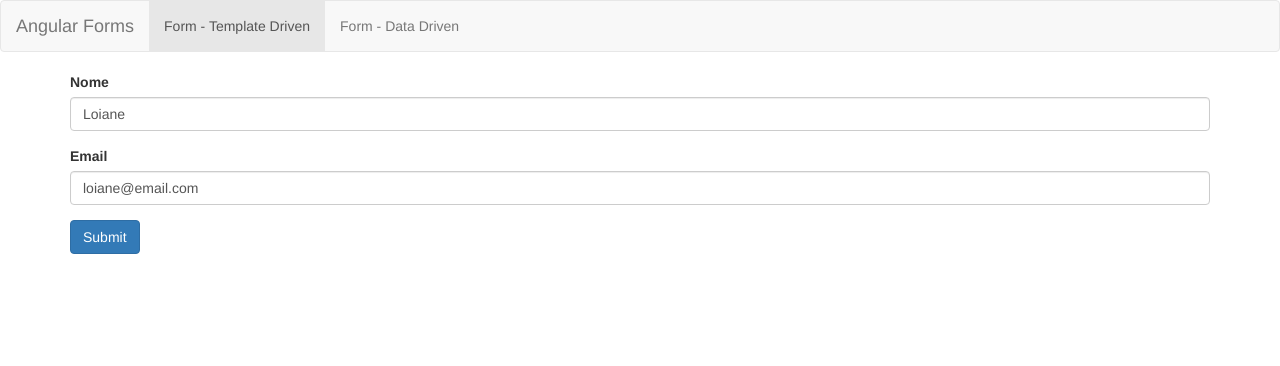
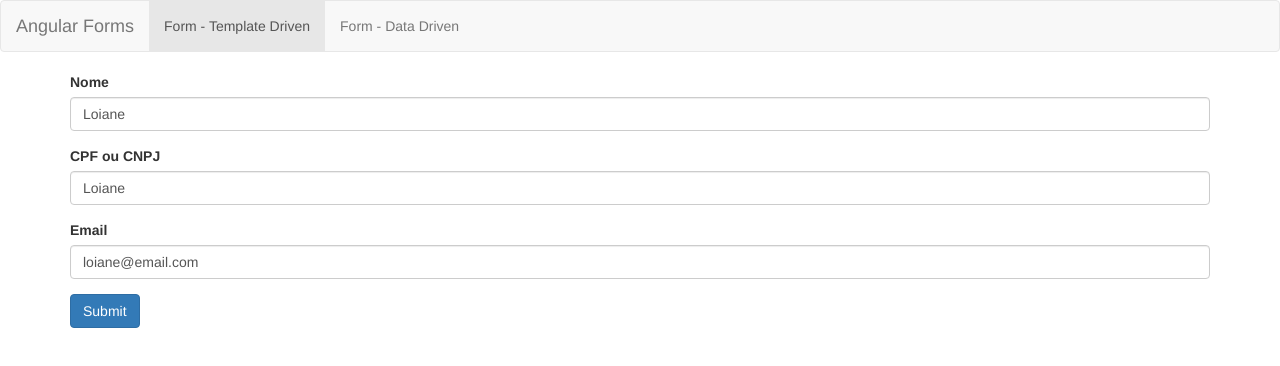
Before and after one commit to pierbotteroweb/angular-loiane-forms, an Angular app in the folder forms/: page /templateForm in a window 1280 px wide. Shown: the top 366 px of the page. Built offline with nearby package versions, Linux system fonts and the light colour scheme.

Commit message:
Aula 77 - Template driven validators form

```diff
--- a/forms/src/app/template-form/template-form.component.html
+++ b/forms/src/app/template-form/template-form.component.html
@@ -1,14 +1,24 @@
   <form #f="ngForm" (ngSubmit)="onSubmit(f)">
-  <div class="form-group">
-    <label for="nome">Nome</label>
-    <input type="text" class="form-control"
-      id="nome" placeholder="Nome" name="nome" [(ngModel)]="usuario.nome">
-  </div>
+    <div class="form-group">
+      <label for="nome">Nome</label>
+      <input type="text" class="form-control"
+        id="nome" placeholder="Nome" name="nome" [(ngModel)]="usuario.nome" required>
+    </div>
+
+    <div class="form-group">
+      <label for="nome">CPF ou CNPJ</label>
+      <input type="text" class="form-control"
+        id="nome" placeholder="PF ou CNPJ" name="cpf" [(ngModel)]="usuario.nome" required
+        pattern="([0-9]{2}[\.]?[0-9]{3}[\.]?[0-9]{3}[\/]?[0-9]{4}[-]?[0-9]{2})|([0-9]{3}[\.]?[0-9]{3}[\.]?[0-9]{3}[-]?[0-9]{2})">
+    </div>
+
+
+
 
   <div class="form-group">
     <label for="email">Email</label>
     <input type="email" class="form-control"
-      id="email" placeholder="nome@email.com" name="email" [ngModel]="usuario.email">
+      id="email" placeholder="nome@email.com" name="email" [ngModel]="usuario.email" required email>
   </div>
 
   <button type="submit" class="btn btn-primary">Submit</button>
--- a/forms/src/app/template-form/template-form.component.ts
+++ b/forms/src/app/template-form/template-form.component.ts
@@ -9,7 +9,8 @@ export class TemplateFormComponent implements OnInit {
 
   usuario: any = {
     nome: 'Loiane',
-    email: 'loiane@email.com'
+    email: 'loiane@email.com',
+    cpf: ''
   }
 
   onSubmit(form){
```
